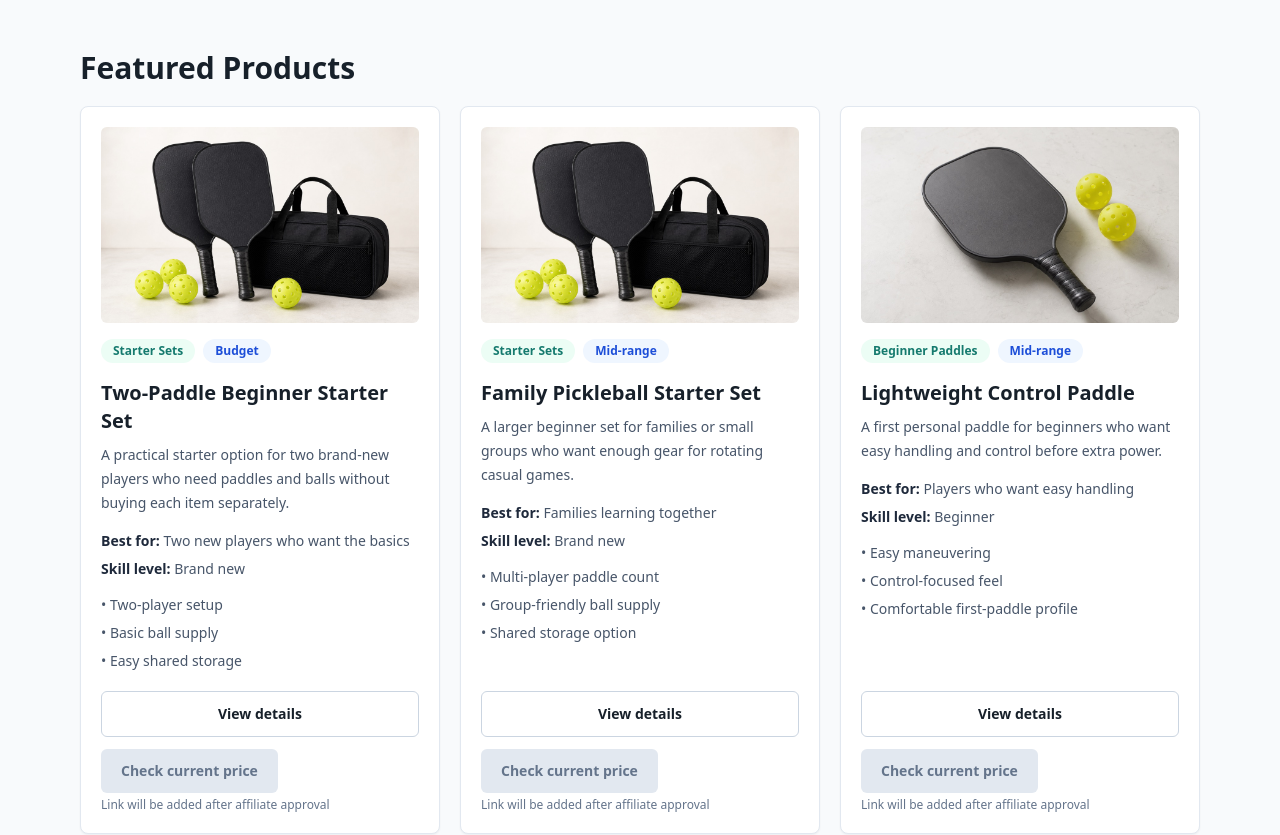
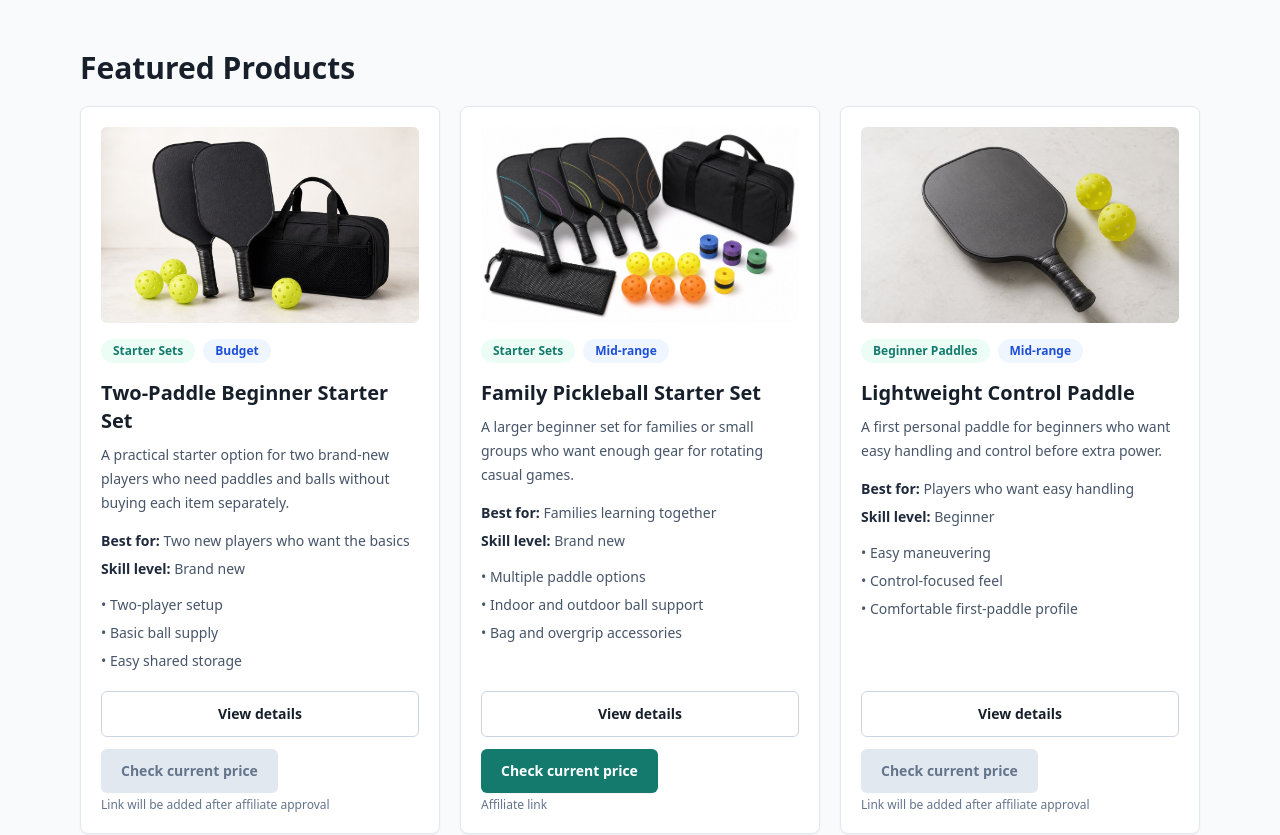
Before and after one commit to dinkgearguide/dgg-site, a Next.js app: page / in a window 1280 px wide. Shown: the part 1960-2795 px from the top of the page. Built offline with nearby package versions, Linux system fonts and the light colour scheme; no server answers.

Commit message:
Update family starter set product image

```diff
--- a/src/data/products.ts
+++ b/src/data/products.ts
@@ -23,7 +23,12 @@ const imageByCategory: Record<ProductCategory, string> = {
 };
 
 const imageBySlug: Record<string, string> = {
+  "family-pickleball-starter-set": "/images/products/photos/family-starter-set.jpg",
   "backyard-pickleball-starter-kit": "/images/products/photos/backyard-starter-kit.jpg"
+};
+
+const affiliateUrlBySlug: Record<string, string> = {
+  "family-pickleball-starter-set": "https://www.amazon.com/dp/B09C88QVHL?tag=dinkgearguide-20"
 };
 
 const baseFeatures: Record<ProductCategory, string[]> = {
@@ -93,14 +98,15 @@ const featuredProductCopy: Record<string, Partial<Pick<Product, "shortDescriptio
   },
   "family-pickleball-starter-set": {
     shortDescription: "A larger beginner set for families or small groups who want enough gear for rotating casual games.",
-    longDescription: "A family pickleball starter set is useful when the goal is getting several people on court at once. It is a good fit for households, visiting relatives, driveway games, and casual park sessions where shared gear matters more than fine-tuned paddle preferences. The best family sets are easy to organize and replace: enough paddles for the regular group, balls that match the court surface, and a bag or case that keeps everything together between games. Avoid judging these sets only by item count; a smaller set with usable paddles and the right balls can be better than a crowded bundle full of extras.",
-    features: ["Multi-player paddle count", "Group-friendly ball supply", "Shared storage option"],
+    longDescription: "A family pickleball starter set is useful when the goal is getting several people on court at once. This type of set is a good fit for households, visiting relatives, driveway games, and casual park sessions where shared gear matters more than fine-tuned paddle preferences. The linked option is positioned as a multi-paddle bundle with balls, a bag, and grip accessories, but visitors should confirm the selected variation and current included items before buying. Avoid judging these sets only by item count; a smaller set with usable paddles and the right balls can be better than a crowded bundle full of extras.",
+    features: ["Multiple paddle options", "Indoor and outdoor ball support", "Bag and overgrip accessories"],
     pros: ["Useful for households and guests", "Keeps beginner gear in one place", "Good for casual games where people rotate in"],
     cons: ["More items can hide lower-quality basics", "Not every paddle may fit every player", "Can be more gear than a solo beginner needs"],
     buyingTips: [
+      "Confirm whether you are selecting the two-paddle or four-paddle version before buying.",
       "Count how many people will realistically play at the same time before choosing a larger bundle.",
       "Check whether the set includes outdoor balls if most games will be at parks.",
-      "Prioritize usable paddles and storage over novelty accessories."
+      "Prioritize usable paddles, balls, and storage over novelty accessories."
     ]
   },
   "lightweight-control-paddle": {
@@ -175,7 +181,7 @@ export const products: Product[] = items.map(([name, category, bestFor, skillLev
       "Use price tier as a guide, not a live price.",
       "Compare the item against how often and where you expect to play."
     ],
-    affiliateUrl: "#replace-with-affiliate-link",
+    affiliateUrl: affiliateUrlBySlug[slug] ?? "#replace-with-affiliate-link",
     affiliateNetwork: "Amazon Associates",
     image: imageBySlug[slug] ?? imageByCategory[category],
     personallyTested: false,
```
Also changed, not shown: public/images/products/photos/family-starter-set.jpg (added).
